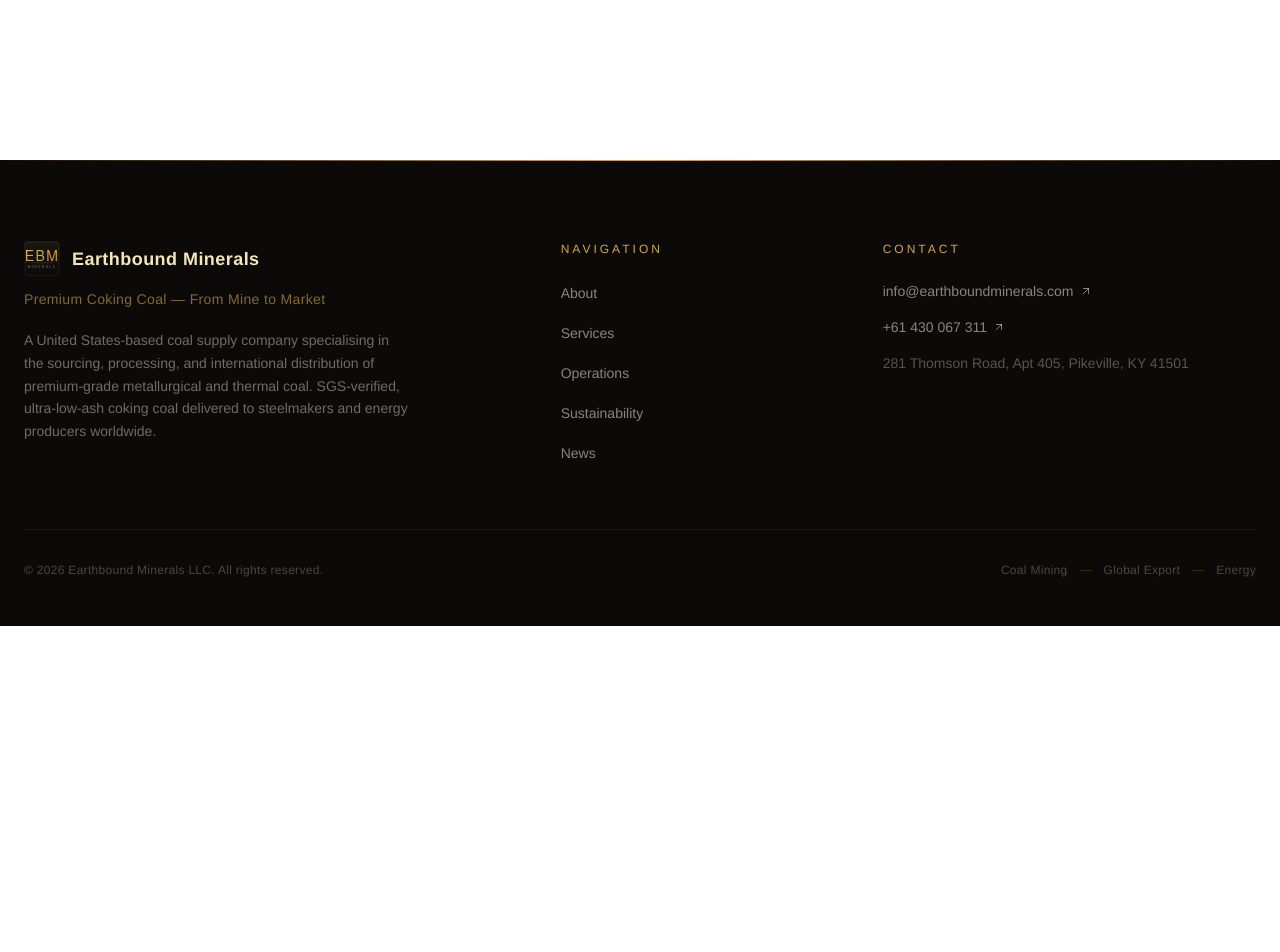
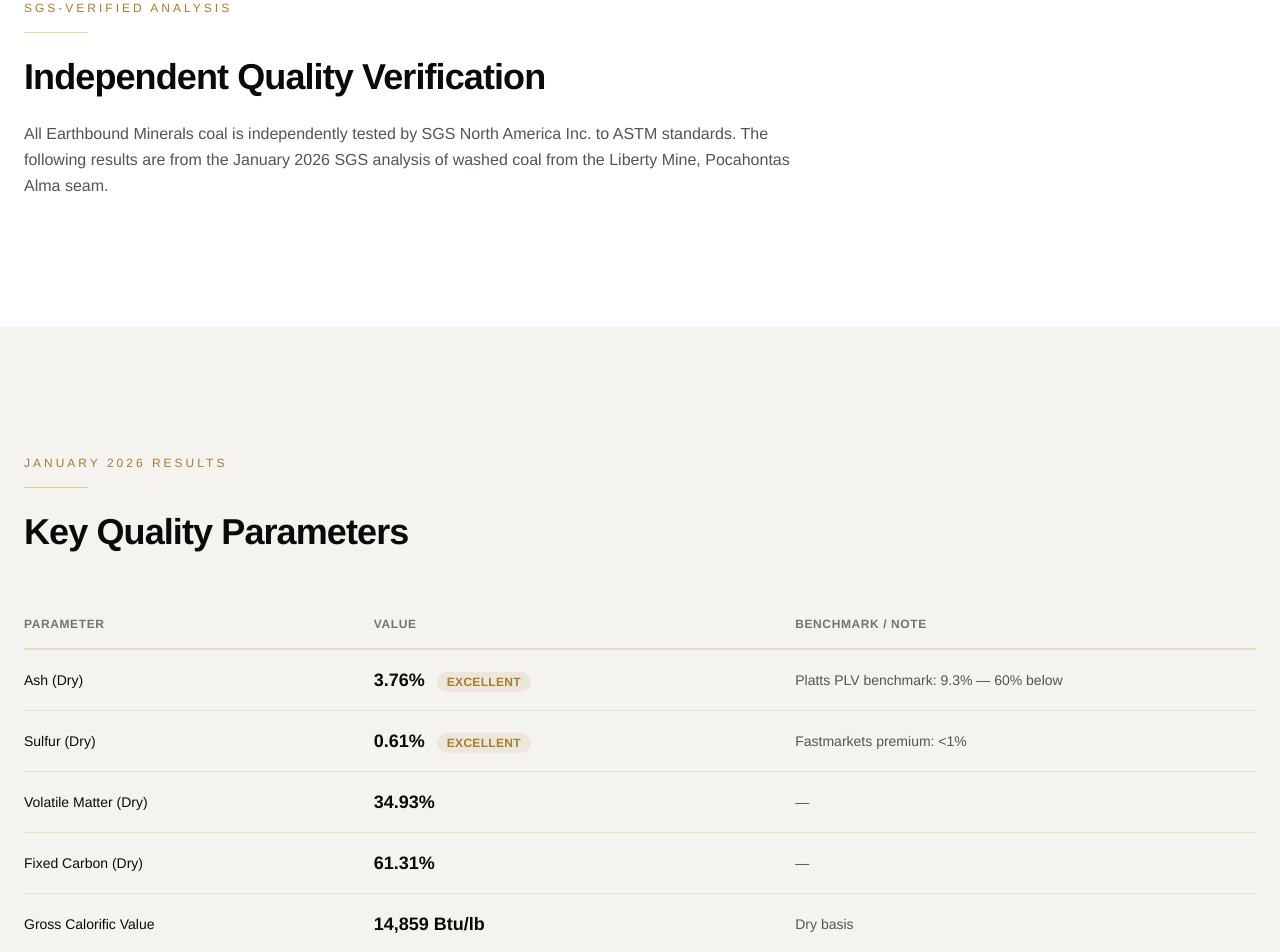
Before and after one commit to JimmyHu213/earthbound-minerals, a Next.js app: page /quality in a window 1280 px wide. Before the commit this address had no page. Shown: the part 640-1592 px from the top of the page. Before the commit the page ends 1266 px from the top, so only its background shows below. Built offline with nearby package versions, Linux system fonts and the light colour scheme.

Commit message:
feat: add coal quality page at /quality

```diff
--- /dev/null
+++ b/src/app/quality/page.tsx
@@ -0,0 +1,178 @@
+import PageHero from "@/components/PageHero";
+import LinkButton from "@/components/LinkButton";
+import { COAL_QUALITY } from "@/lib/constants";
+
+export default function QualityPage() {
+  return (
+    <main>
+      <PageHero
+        title="Coal Quality"
+        subtitle="Every shipment independently tested and verified by SGS to ASTM standards — delivering premium-grade metallurgical coal to the world's steelmakers."
+        breadcrumb="Quality"
+      />
+
+      {/* Intro Section */}
+      <section className="bg-white py-24 lg:py-32">
+        <div className="mx-auto max-w-7xl px-6">
+          <p className="text-xs font-medium uppercase tracking-[0.25em] text-brand-gold-dark">
+            SGS-Verified Analysis
+          </p>
+          <div className="mt-4 h-px w-16 bg-brand-gold/50" />
+          <h2 className="mt-6 text-3xl font-bold tracking-tight text-brand-black sm:text-4xl">
+            Independent Quality Verification
+          </h2>
+          <p className="mt-6 max-w-3xl text-base leading-relaxed text-brand-stone-dark">
+            {COAL_QUALITY.intro}
+          </p>
+        </div>
+      </section>
+
+      {/* Quality Parameters Table */}
+      <section className="bg-brand-sand py-24 lg:py-32">
+        <div className="mx-auto max-w-7xl px-6">
+          <p className="text-xs font-medium uppercase tracking-[0.25em] text-brand-gold-dark">
+            January 2026 Results
+          </p>
+          <div className="mt-4 h-px w-16 bg-brand-gold/50" />
+          <h2 className="mt-6 text-3xl font-bold tracking-tight text-brand-black sm:text-4xl">
+            Key Quality Parameters
+          </h2>
+
+          <div className="mt-12 overflow-x-auto">
+            <table className="w-full min-w-[600px] border-collapse">
+              <thead>
+                <tr className="border-b-2 border-brand-gold-dark/20">
+                  <th className="py-4 pr-6 text-left text-xs font-semibold uppercase tracking-wider text-brand-stone">
+                    Parameter
+                  </th>
+                  <th className="py-4 pr-6 text-left text-xs font-semibold uppercase tracking-wider text-brand-stone">
+                    Value
+                  </th>
+                  <th className="py-4 text-left text-xs font-semibold uppercase tracking-wider text-brand-stone">
+                    Benchmark / Note
+                  </th>
+                </tr>
+              </thead>
+              <tbody>
+                {COAL_QUALITY.parameters.map((param) => (
+                  <tr
+                    key={param.name}
+                    className="border-b border-brand-sand-dark"
+                  >
+                    <td className="py-4 pr-6 text-sm font-medium text-brand-black">
+                      {param.name}
+                    </td>
+                    <td className="py-4 pr-6">
+                      <span className="text-lg font-bold text-brand-black">
+                        {param.value}
+                      </span>
+                      {param.rating && (
+                        <span
+                          className={`ml-3 inline-block rounded-full px-2.5 py-0.5 text-xs font-semibold uppercase tracking-wide ${
+                            param.rating === "superior"
+                              ? "bg-brand-gold/20 text-brand-gold-dark"
+                              : "bg-brand-gold-dark/10 text-brand-gold-dark"
+                          }`}
+                        >
+                          {param.rating}
+                        </span>
+                      )}
+                    </td>
+                    <td className="py-4 text-sm text-brand-stone-dark">
+                      {param.benchmark ?? "\u2014"}
+                    </td>
+                  </tr>
+                ))}
+              </tbody>
+            </table>
+          </div>
+        </div>
+      </section>
+
+      {/* Why This Matters */}
+      <section className="bg-white py-24 lg:py-32">
+        <div className="mx-auto max-w-7xl px-6">
+          <p className="text-xs font-medium uppercase tracking-[0.25em] text-brand-gold-dark">
+            The Impact
+          </p>
+          <div className="mt-4 h-px w-16 bg-brand-gold/50" />
+          <h2 className="mt-6 text-3xl font-bold tracking-tight text-brand-black sm:text-4xl">
+            Why This Matters
+          </h2>
+
+          <div className="mt-12 grid gap-8 sm:grid-cols-2">
+            {COAL_QUALITY.whyItMatters.map((point, i) => (
+              <div key={i} className="flex gap-4">
+                <div className="mt-1 flex h-8 w-8 shrink-0 items-center justify-center rounded-full bg-brand-gold-dark/10">
+                  <span className="text-sm font-bold text-brand-gold-dark">
+                    {i + 1}
+                  </span>
+                </div>
+                <p className="text-base leading-relaxed text-brand-stone-dark">
+                  {point}
+                </p>
+              </div>
+            ))}
+          </div>
+        </div>
+      </section>
+
+      {/* Lab & Methods */}
+      <section className="bg-brand-black py-24 lg:py-32">
+        <div className="mx-auto max-w-7xl px-6">
+          <p className="text-xs font-medium uppercase tracking-[0.25em] text-brand-gold">
+            Testing Standards
+          </p>
+          <div className="mt-4 h-px w-16 bg-brand-gold/50" />
+          <h2 className="mt-6 text-3xl font-bold tracking-tight text-white sm:text-4xl">
+            Laboratory &amp; Methods
+          </h2>
+
+          <div className="mt-10">
+            <p className="text-sm uppercase tracking-wide text-white/40">
+              Testing Laboratory
+            </p>
+            <p className="mt-2 text-lg font-semibold text-white">
+              {COAL_QUALITY.lab}
+            </p>
+          </div>
+
+          <div className="mt-10">
+            <p className="text-sm uppercase tracking-wide text-white/40">
+              ASTM Test Methods
+            </p>
+            <div className="mt-4 flex flex-wrap gap-3">
+              {COAL_QUALITY.methods.map((method) => (
+                <span
+                  key={method}
+                  className="rounded-full border border-white/10 px-4 py-2 text-sm text-white/70"
+                >
+                  {method}
+                </span>
+              ))}
+            </div>
+          </div>
+        </div>
+      </section>
+
+      {/* CTA */}
+      <section className="bg-brand-sand py-24">
+        <div className="mx-auto max-w-7xl px-6 text-center">
+          <h2 className="text-3xl font-bold tracking-tight text-brand-black sm:text-4xl">
+            Request Quality Documentation
+          </h2>
+          <div className="mx-auto mt-4 h-px w-16 bg-brand-gold/50" />
+          <p className="mx-auto mt-6 max-w-2xl text-base leading-relaxed text-brand-stone-dark">
+            Full SGS certificates and detailed quality specifications are
+            available on request for qualified buyers.
+          </p>
+          <div className="mt-10">
+            <LinkButton href="/contact" variant="light">
+              Get in Touch
+            </LinkButton>
+          </div>
+        </div>
+      </section>
+    </main>
+  );
+}
```
